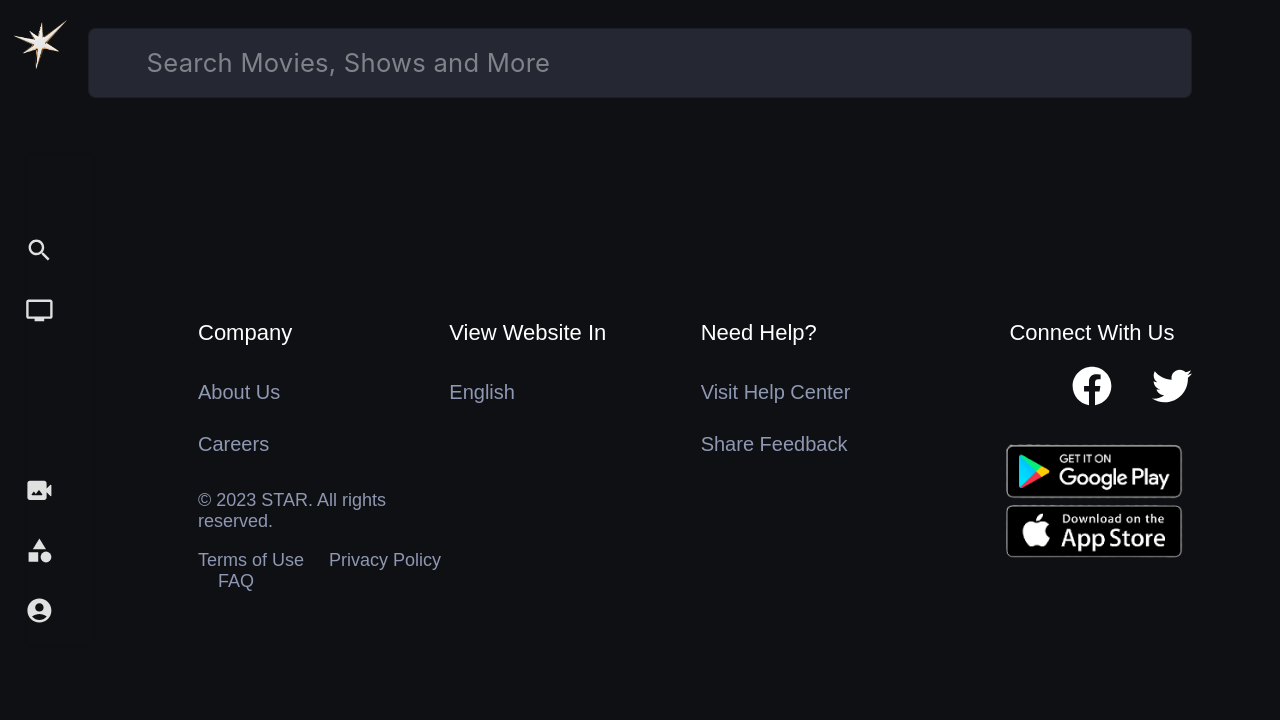
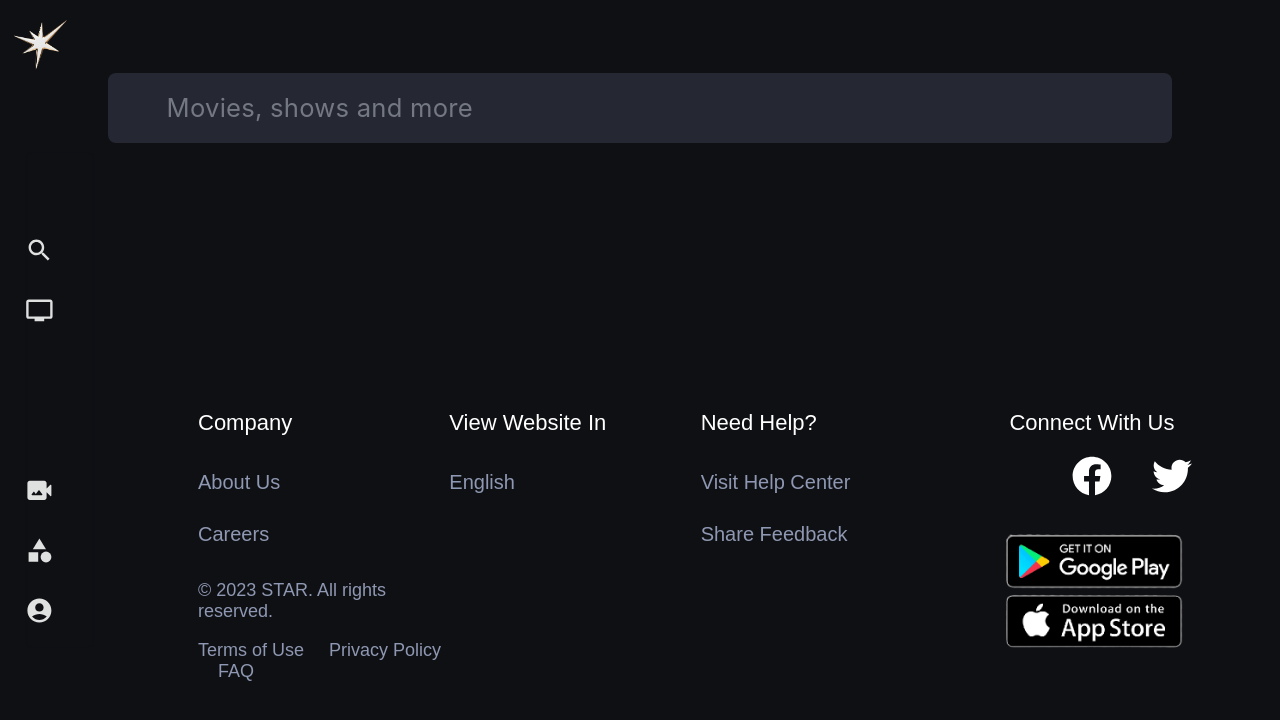
Before and after one commit to GirishAhire/Hotstar-Clone, a React (Vite) app: page /search in a window 1280 px wide. Shown: the top 720 px of the page. Built offline with nearby package versions, Linux system fonts and the light colour scheme; some icons are missing.

Commit message:
`Added clear search functionality and updated styles for Search component`

```diff
--- a/src/pages/Search.jsx
+++ b/src/pages/Search.jsx
@@ -1,10 +1,21 @@
-// src/components/Search.jsx
+
 import React, { useState } from "react";
 import SearchIcon from "@mui/icons-material/Search";
-import { SearchContainer, StyledTextField, InputAdornmentStyle } from "./Search.styles";
+import CloseIcon from "@mui/icons-material/Close";
+
+import {
+    SearchContainer,
+    StyledTextField,
+    InputAdornmentStyle,
+    ClearIconButton,
+} from "./Search.styles";
 
 function Search() {
     const [searchQuery, setSearchQuery] = useState("");
+
+    const handleClear = () => {
+        setSearchQuery("");
+    };
 
     const handleSubmit = (e) => {
         e.preventDefault();
@@ -13,10 +24,10 @@ function Search() {
 
     return (
         <SearchContainer>
-            <form onSubmit={handleSubmit} style={{ width: '100%' }}>
+            <form onSubmit={handleSubmit} style={{ width: "100%" }}>
                 <StyledTextField
                     variant="outlined"
-                    placeholder="Search Movies, Shows and More"
+                    placeholder="Movies, shows and more"
                     fullWidth
                     value={searchQuery}
                     onChange={(e) => setSearchQuery(e.target.value)}
@@ -24,6 +35,17 @@ function Search() {
                         startAdornment: (
                             <InputAdornmentStyle position="start">
                                 <SearchIcon />
+                            </InputAdornmentStyle>
+                        ),
+                        endAdornment: searchQuery && (
+                            <InputAdornmentStyle position="end">
+                                <ClearIconButton
+                                    aria-label="clear"
+                                    onClick={handleClear}
+                                    edge="end"
+                                >
+                                    <CloseIcon />
+                                </ClearIconButton>
                             </InputAdornmentStyle>
                         ),
                     }}
--- a/src/pages/Search.styles.js
+++ b/src/pages/Search.styles.js
@@ -1,46 +1,50 @@
+
 import { styled } from '@mui/material/styles';
+
 import TextField from '@mui/material/TextField';
 import InputAdornment from '@mui/material/InputAdornment';
-
-// export const SearchContainer = styled('div')({
-//     padding: '50px',
-//     paddingLeft: '80px',
-//     display: 'flex',
-//     justifyContent: 'center',
-//     alignItems: 'center',
-//     width: 'auto',
-//     height: '10vh',
-//     // backgroundColor: '#0f1014',
-// });
+import IconButton from '@mui/material/IconButton';
 
 export const SearchContainer = styled('div')({
-    padding: '20px 80px',
+    padding: '20px 100px',
     display: 'flex',
     justifyContent: 'center',
     alignItems: 'center',
     width: 'auto',
     maxWidth: '90%',
-    height: 'auto',
+    height: '20vh',
 });
-
 
 export const StyledTextField = styled(TextField)({
     caretColor: '#1492ff',
+    fontWeight: 400,
+
     '& .MuiInputBase-root': {
-        color: '#fff',
+        color: '#e1e6f0',
+        fontWeight: '400',
         backgroundColor: '#252833',
         fontSize: '1.6rem',
         fontFamily: 'Inter',
         borderRadius: 8,
         paddingLeft: '25px',
+        transition: 'color 0.3s ease',
+    },
 
+    '& .MuiOutlinedInput-notchedOutline': {
+        border: 'none',
     },
-    '& .MuiOutlinedInput-notchedOutline': {
-        // borderColor: '#3c3f44',
+
+    '& .MuiInputAdornment-root svg': {
+        color: '#8f98b2',
+        fontSize: '2.5rem',
+        marginRight: '10px',
+        transition: 'color 0.3s ease',
     },
-    '&:hover .MuiOutlinedInput-notchedOutline': {
-        // borderColor: '#ffffff',
+
+    '& .MuiInputBase-root.Mui-focused .MuiInputAdornment-root svg': {
+        color: '#fff',
     },
+
     '& .MuiInputLabel-root': {
         color: '#aaa',
     },
@@ -49,7 +53,12 @@ export const StyledTextField = styled(TextField)({
     },
 });
 
-export const InputAdornmentStyle = styled(InputAdornment)({
-    font: '1rem',
-    color: '#fff',
+export const InputAdornmentStyle = styled(InputAdornment)({});
+
+export const ClearIconButton = styled(IconButton)({
+    color: '#8f98b2',
+    padding: 4,
+    '&:hover': {
+        color: '#fff',
+    },
 });
```
